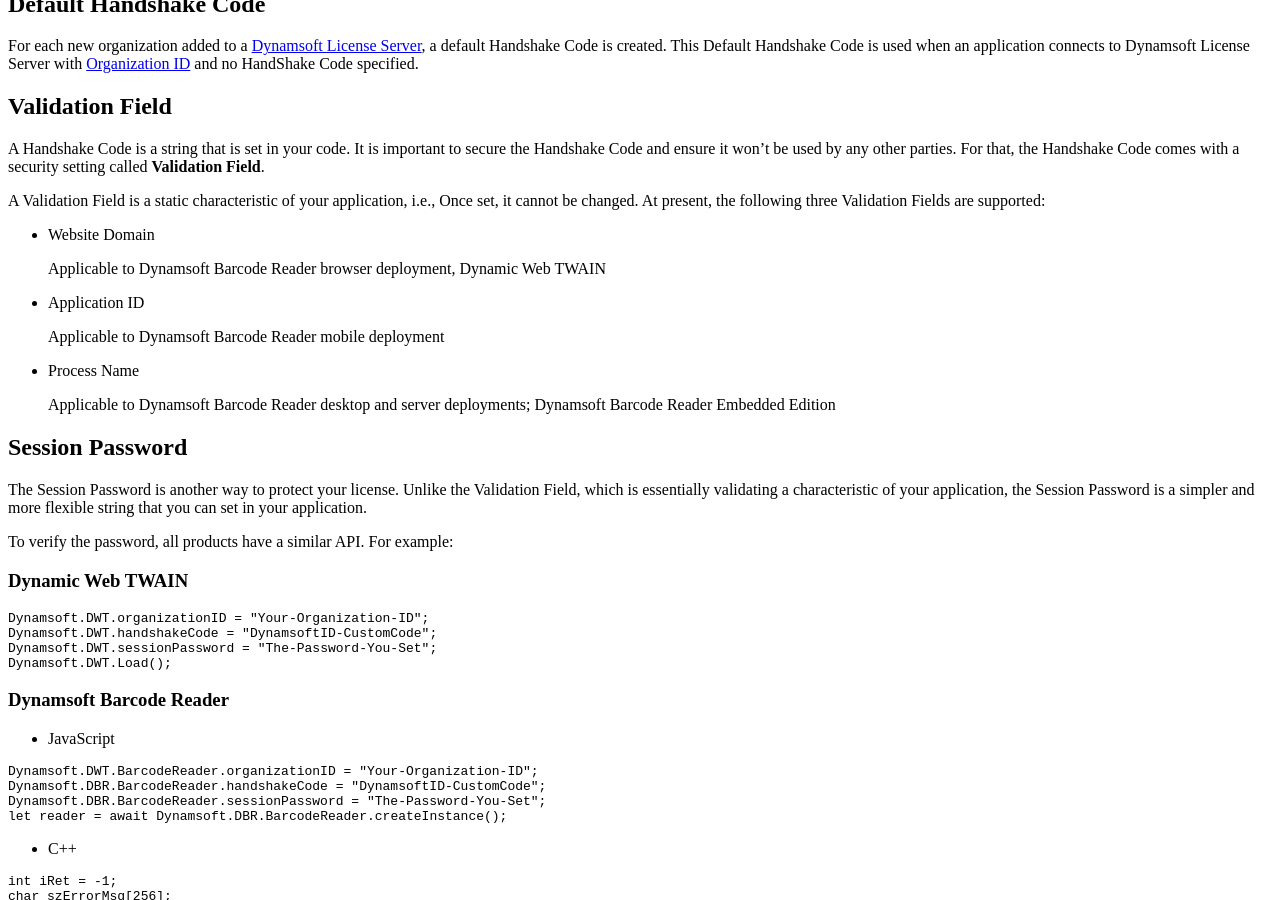
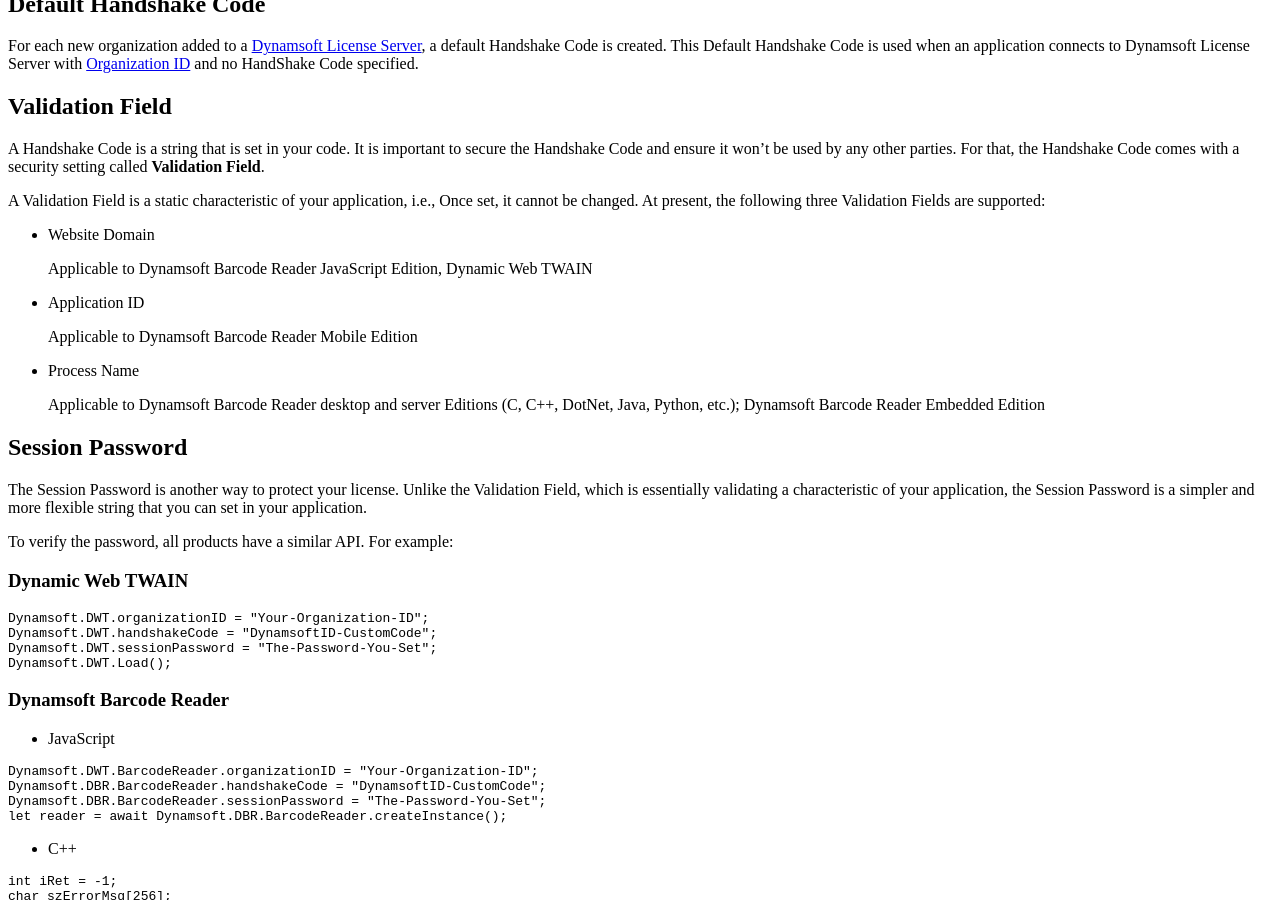
Before and after one commit to dynamsoft-docs/license-server-docs, a Jekyll site: the page built from about/terms.md, in a window 1280 px wide and 900 px high, scrolled down 1968 px. Built offline with Jekyll 4.4.1, drawn with Linux system fonts in a browser that asks for light colours; some of the changed text lies outside the part shown.

Commit message:
Update terms.md
better wording

```diff
--- a/about/terms.md
+++ b/about/terms.md
@@ -81,15 +81,15 @@
 
 * Website Domain
 
-> Applicable to Dynamsoft Barcode Reader browser deployment, Dynamic Web TWAIN
+> Applicable to Dynamsoft Barcode Reader JavaScript Edition, Dynamic Web TWAIN
 
 * Application ID
 
-> Applicable to Dynamsoft Barcode Reader mobile deployment
+> Applicable to Dynamsoft Barcode Reader Mobile Edition
 
 * Process Name
 
-> Applicable to Dynamsoft Barcode Reader desktop and server deployments; Dynamsoft Barcode Reader Embedded Edition
+> Applicable to Dynamsoft Barcode Reader desktop and server Editions (C, C++, DotNet, Java, Python, etc.); Dynamsoft Barcode Reader Embedded Edition
 
 ## Session Password
 
```
Also changed, not shown: other parts of about/terms.md (+3 -3 lines).
